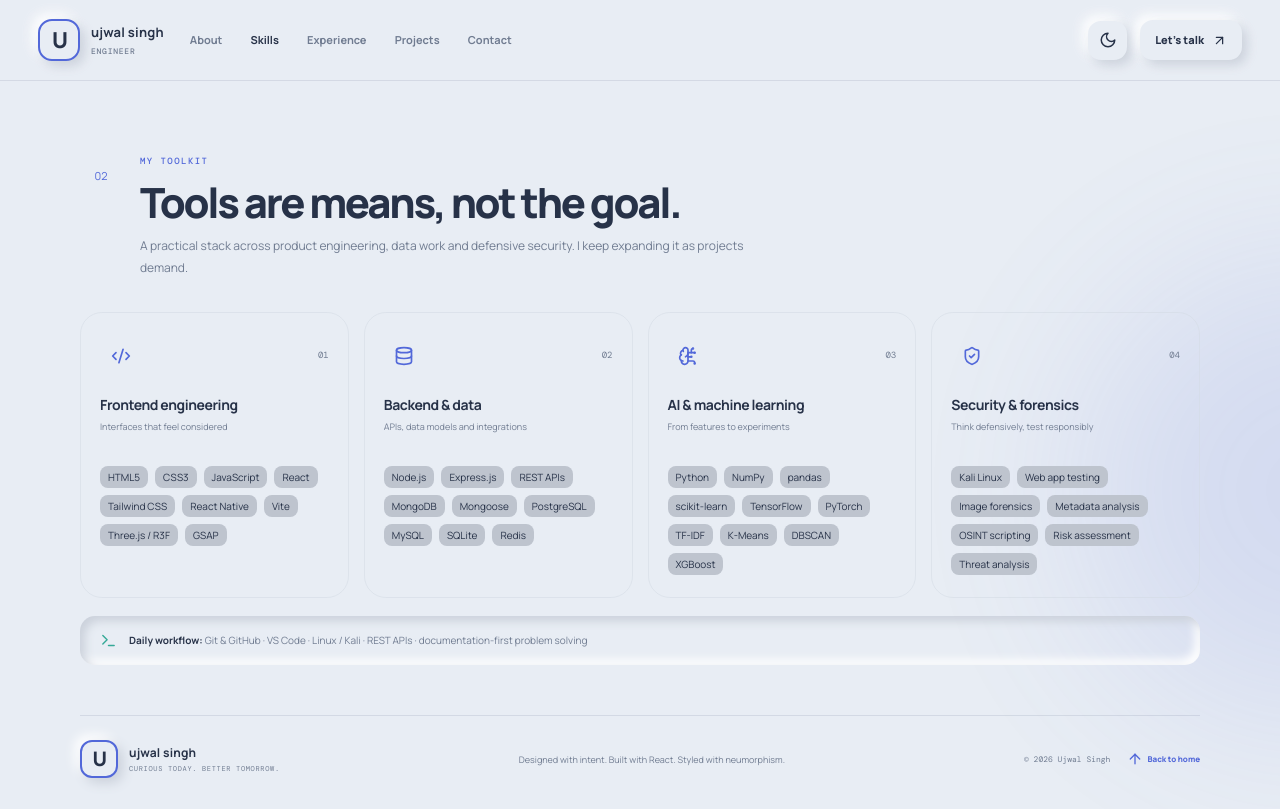
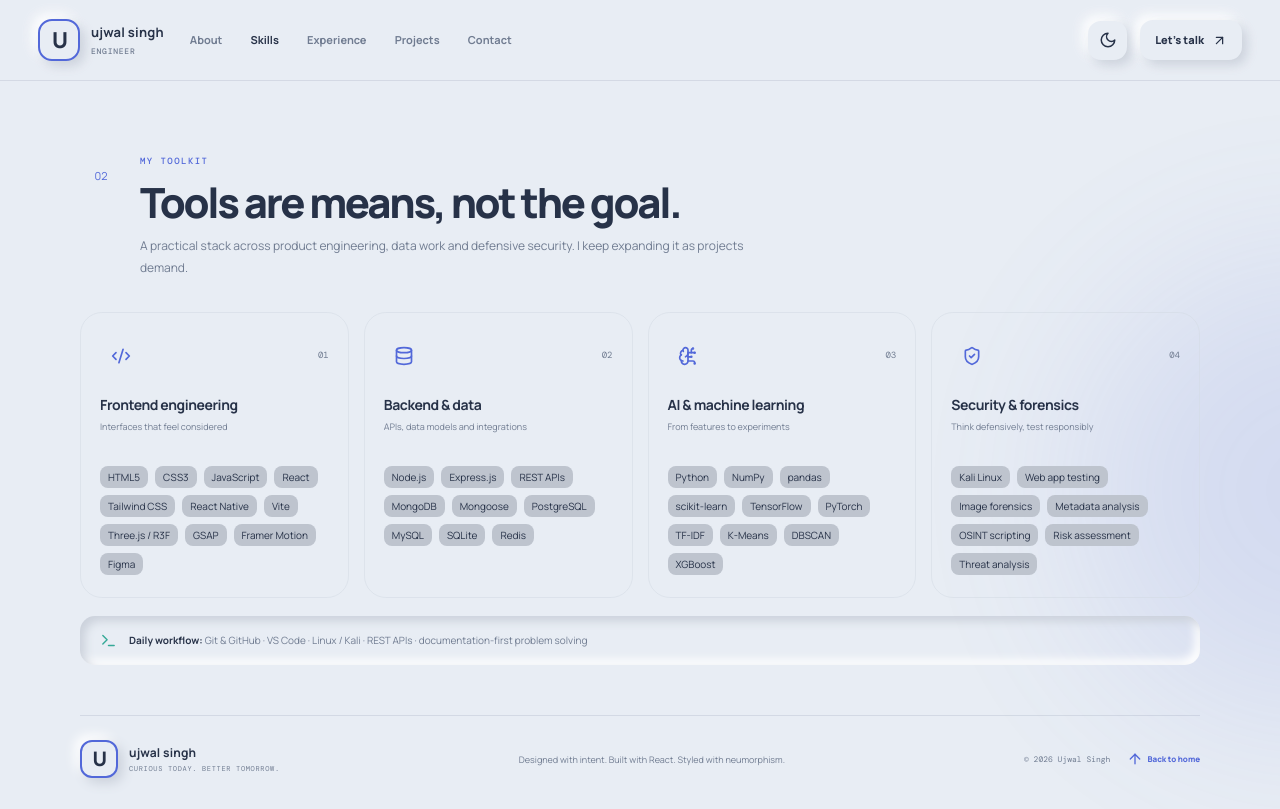
Before and after one commit to coderujwal3/Portfolio, a React (Vite) app: page /skills in a window 1280 px wide. Built offline with nearby package versions, Linux system fonts and the light colour scheme.

Commit message:
Updated: Skills

```diff
--- a/src/data/portfolio.js
+++ b/src/data/portfolio.js
@@ -5,7 +5,7 @@ import {
 export const skills = [
   {
     icon: Code2, title: 'Frontend engineering', subtitle: 'Interfaces that feel considered',
-    items: ['HTML5', 'CSS3', 'JavaScript', 'React', 'Tailwind CSS', 'React Native', 'Vite', 'Three.js / R3F', 'GSAP'],
+    items: ['HTML5', 'CSS3', 'JavaScript', 'React', 'Tailwind CSS', 'React Native', 'Vite', 'Three.js / R3F', 'GSAP', 'Framer Motion', 'Figma'],
   },
   {
     icon: Database, title: 'Backend & data', subtitle: 'APIs, data models and integrations',
```
